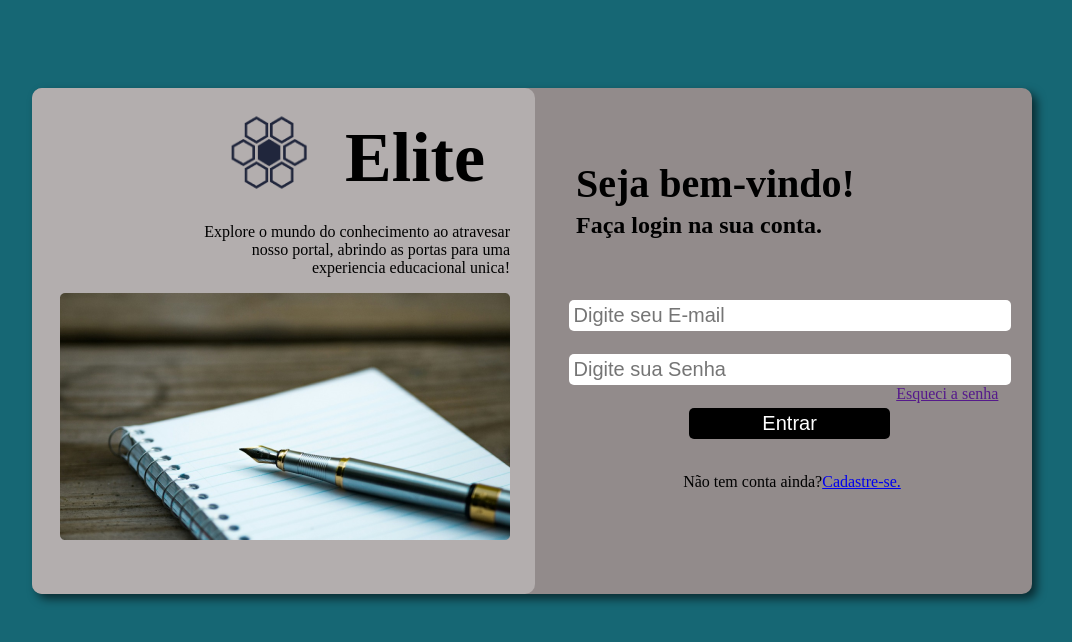
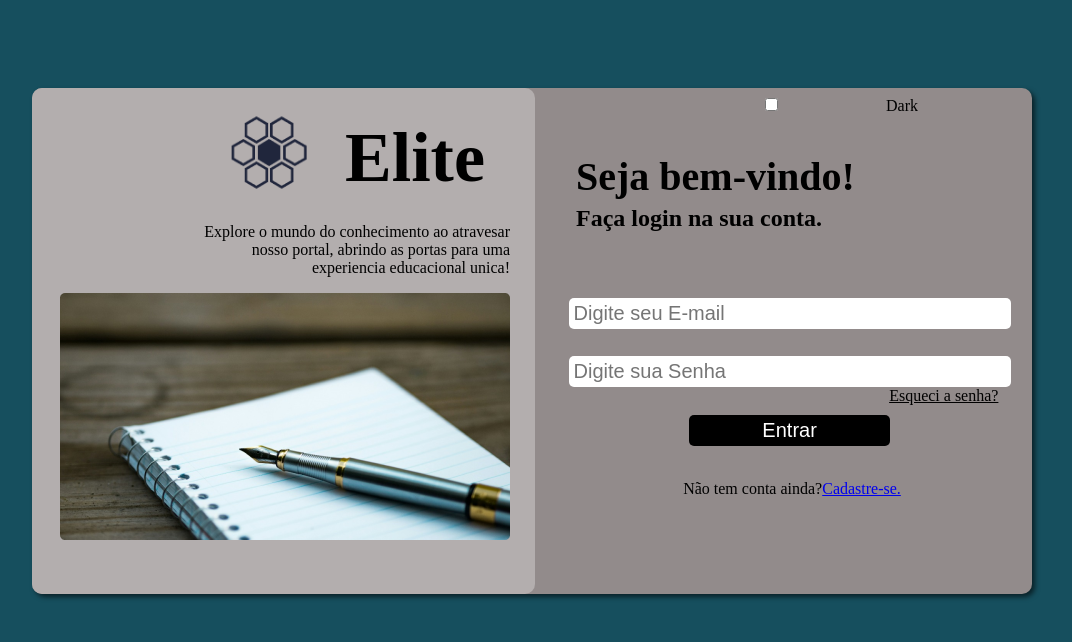
Before and after one commit to GustavoCunhaSC/Projeto-FormCadastro, a PHP site: page /login.html in a window 1280 px wide. Shown: the top 642 px of the page, without its empty margins (108-1180 px from the left). Run offline with PHP 8.4, Linux system fonts and the light colour scheme.

Commit message:
aplicação do dark-mode

```diff
--- a/formulario/cadastro.html
+++ b/formulario/cadastro.html
@@ -9,6 +9,9 @@
 <body>
     <main>
         <article class="login">
+            <label for="switch">
+                <input type="checkbox" id="switch"> Dark
+            </label>
             <h1 id="saldacao">Seja bem-vindo!</h1>
             <h2 id="saldacao">Faça seu cadastro..</h2>
             <form action="login.php" method="post">
@@ -34,5 +37,6 @@
             <img id="caderno" src="imagens/imagem-caderno.png" alt="">
         </article>
     </main>
+    <script src="js/darkmode.js"></script>
 </body>
 </html>
--- a/formulario/css/fomulario.css
+++ b/formulario/css/fomulario.css
@@ -1,24 +1,46 @@
+:root {
+    --main-color: rgb(146, 139, 139);
+    --article-colortext:black;
+    --input-botaocolor: white;
+    --input-botaobackcolor:black;
+    --a-color:black;
+
+    --articleesquerdo-backcolor:rgb(179, 174, 174);
+
+}
+
+.dark-mode:root {
+    --main-color:#091e3a;
+    --article-colortext:white;
+    --input-botaocolor: black;
+    --input-botaobackcolor:white;
+    --a-color:white;
+
+    --articleesquerdo-backcolor:#404040;
+}
+
 body{
-    background-color: rgba(18, 100, 114, 0.979);
+    background-color: rgb(22, 79, 94);
     overflow: hidden;
 }
 
 main{
-    background-color: rgb(146, 139, 139);
+    background-color: var(--main-color);
     border-radius: 10px;
     margin: auto;
     max-width: 1000px;
     max-height: 510px;
     margin-top: 7%;
-    box-shadow: 5px 5px 10px rgba(0, 0, 0, 0.582);
+    box-shadow: 3px 3px 5px rgba(0, 0, 0, 0.582);
 }
 
 /*
-    css relacionado ao lado direito da tala de login mais especifico da tag article e seu conteudo.
+    css relacionado ao lado direito da tala de login mais especifico da tag article da class:login e seu conteudo.
 */
 
 article.login{
     display: block;
+    color: var(--article-colortext);
     float: right;
     width: 48%;
     height: 100%;
@@ -40,8 +62,8 @@ input.login{
 input#botao {
     border-radius: 5px;
     border: solid rgba(255, 255, 255, 0);
-    color: white;
-    background-color: black;
+    color: var(--input-botaocolor);
+    background-color: var(--input-botaobackcolor);
     font-size: 20px;
     text-align: center;
 }
@@ -51,7 +73,7 @@ h1#saldacao{
     text-align: left;
     margin-left: 5%;
     margin-bottom: 1%;
-    margin-top: 15%;
+    margin-top: 8%;
 }
 
 h2#saldacao{
@@ -64,6 +86,7 @@ a#rsenha{
     display: block;
     float: right;
     margin-right: 7%;
+    color: var(--a-color);
  }
 
  /*
@@ -78,7 +101,7 @@ input{
     border: solid rgba(255, 255, 255, 0);
     font-size: 15px;
     text-align: left;
-    margin-top: 1%;
+    margin-top: 2%;
 }
 
 input.cadastro{
@@ -90,7 +113,8 @@ input.cadastro{
  */
 
 article.esquerdo{
-    background-color: rgb(179, 174, 174);
+    background-color: var(--articleesquerdo-backcolor);
+    color: var(--article-colortext);
     width: 50%;
     text-align: right;
     border-left: solid rgba(255, 255, 255, 0);
--- /dev/null
+++ b/formulario/js/darkmode.js
@@ -0,0 +1,6 @@
+const $html = document.querySelector('html')
+const $checkbox = document.querySelector('#switch')
+
+$checkbox.addEventListener('change', function(){
+    $html.classList.toggle('dark-mode')
+})
--- a/formulario/login.html
+++ b/formulario/login.html
@@ -9,12 +9,15 @@
 <body>
     <main>
         <article class="login">
+            <label for="switch">
+                <input type="checkbox" id="switch"> Dark
+            </label>
             <h1 id="saldacao">Seja bem-vindo!</h1>
             <h2 id="saldacao">Faça login na sua conta.</h2><br><br>
             <form action="login.php" method="post">
                 <input class="login" type="email" placeholder="Digite seu E-mail" required><br><br>
                 <input class="login" type="password" placeholder="Digite sua Senha" required>
-                <a id="rsenha" href="">Esqueci a senha</a><br><br>
+                <a id="rsenha" href="">Esqueci a senha?</a><br><br>
                 <input id="botao" type="submit" value="Entrar"><br><br>
             </form>
             <p>Não tem conta ainda?<a href="cadastro.html">Cadastre-se.</a></p>
@@ -26,5 +29,6 @@
             <img id="caderno" src="imagens/imagem-caderno.png" alt="">
         </article>
     </main>
+    <script src="js/darkmode.js"></script>
 </body>
 </html>
```
